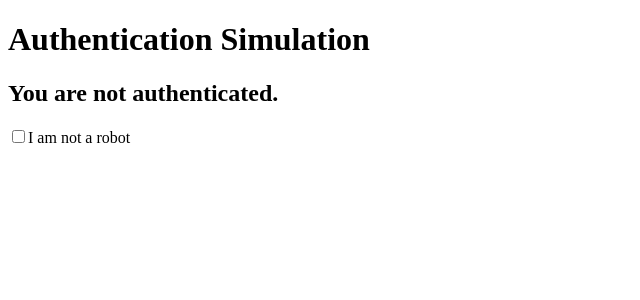
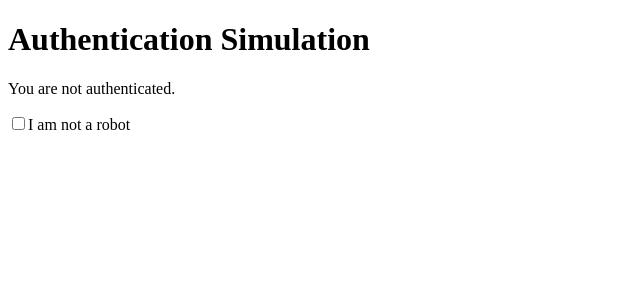
Before and after one commit to acciojob/usecontext-auth-Aravindhan-Rajendran, a React app: page / in a window 1280 px wide. Shown: the top 300 px of the page, without its empty margins (0-640 px from the left). Built offline with nearby package versions, Linux system fonts and the light colour scheme.

Commit message:
Update Auth.js

```diff
--- a/src/components/Auth.js
+++ b/src/components/Auth.js
@@ -6,7 +6,9 @@ const Auth = () => {
 
   return (
     <div>
-      <h2>{isAuthenticated ? 'You are authenticated!' : 'You are not authenticated.'}</h2>
+      <p className={isAuthenticated ? 'authText' : 'notAuthText'}>
+        {isAuthenticated ? 'You are authenticated!' : 'You are not authenticated.'}
+      </p>
       <label>
         <input
           type="checkbox"
```
